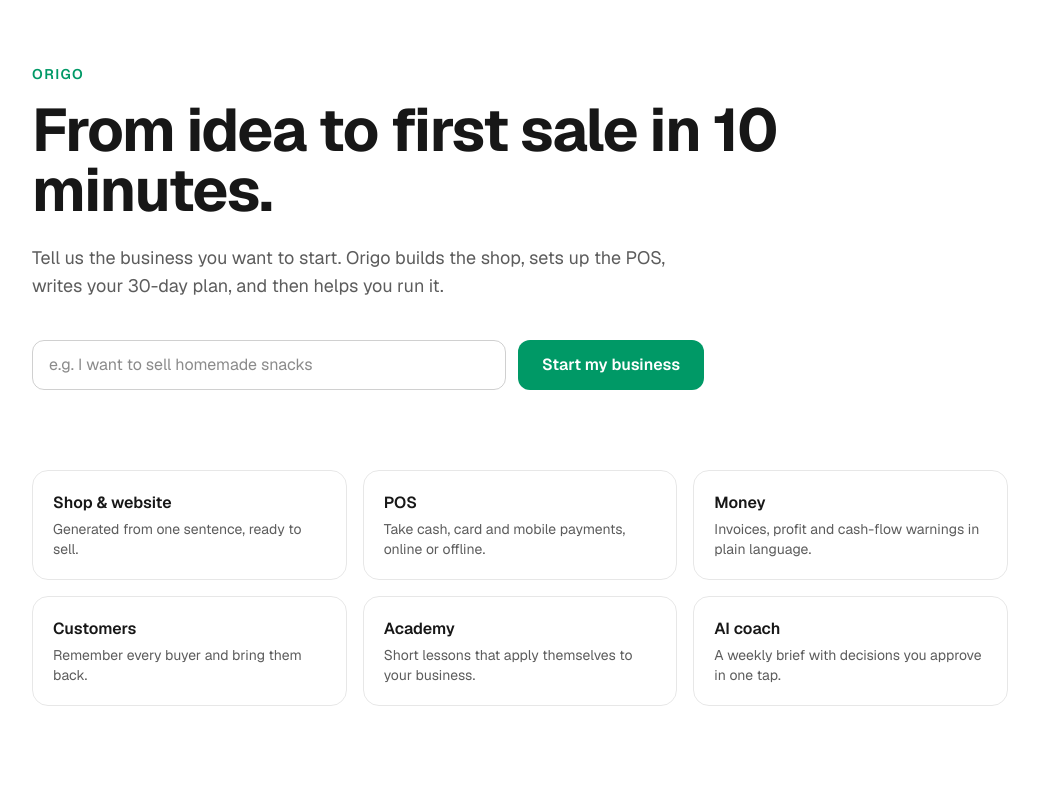
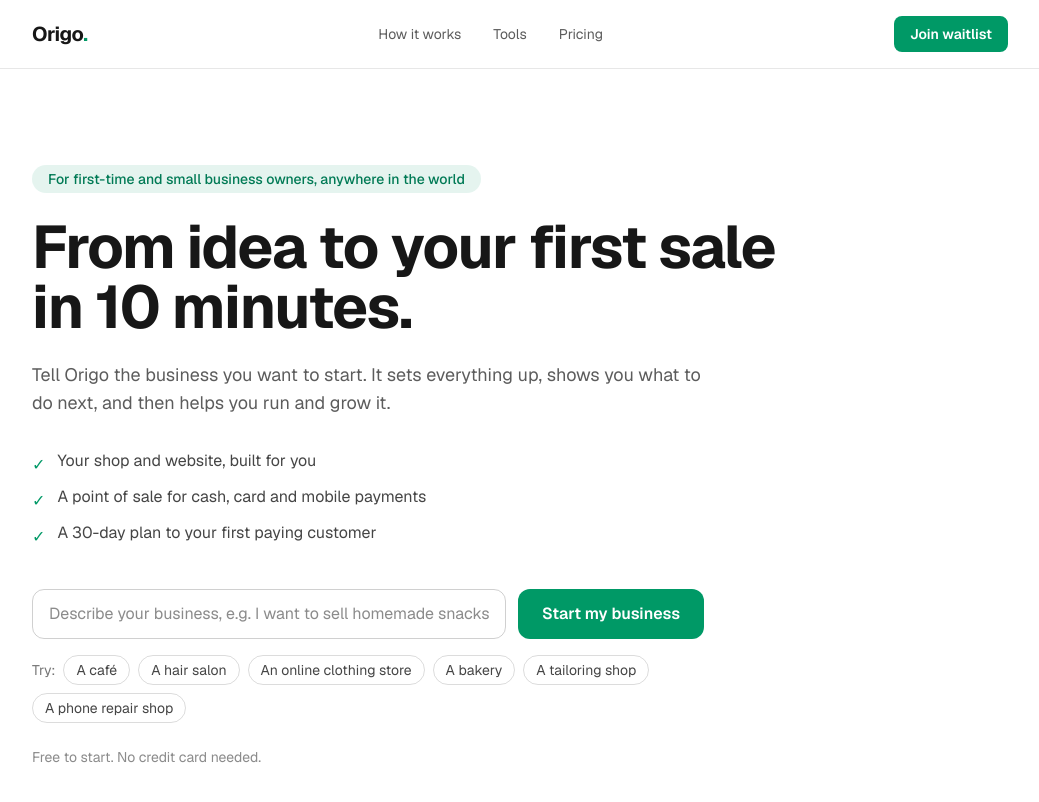
Before and after one commit to Nad278/neema, a Next.js app: page / in a window 1280 px wide. Shown: the top 802 px of the page, without its empty margins (120-1159 px from the left). Built offline with nearby package versions, Linux system fonts and the light colour scheme.

Commit message:
Landing page: add top bar and specific hero with example businesses
Co-Authored-By: Claude Sonnet 5.5 <noreply@anthropic.com>
Claude-Session: https://claude.ai/code/session_01Pq5wfC4yfvko6RpYseSg7r

```diff
--- a/src/app/page.tsx
+++ b/src/app/page.tsx
@@ -1,48 +1,43 @@
-const modules = [
-  { name: "Shop & website", text: "Generated from one sentence, ready to sell." },
-  { name: "POS", text: "Take cash, card and mobile payments, online or offline." },
-  { name: "Money", text: "Invoices, profit and cash-flow warnings in plain language." },
-  { name: "Customers", text: "Remember every buyer and bring them back." },
-  { name: "Academy", text: "Short lessons that apply themselves to your business." },
-  { name: "AI coach", text: "A weekly brief with decisions you approve in one tap." },
+import HeroForm from "@/components/HeroForm";
+import Navbar from "@/components/Navbar";
+
+const promises = [
+  "Your shop and website, built for you",
+  "A point of sale for cash, card and mobile payments",
+  "A 30-day plan to your first paying customer",
 ];
 
 export default function Home() {
   return (
-    <main className="mx-auto w-full max-w-5xl px-6 py-16">
-      <p className="text-sm font-semibold tracking-widest text-emerald-600 uppercase">
-        Origo
-      </p>
-      <h1 className="mt-4 max-w-3xl text-4xl font-bold tracking-tight sm:text-6xl">
-        From idea to first sale in 10 minutes.
-      </h1>
-      <p className="mt-6 max-w-2xl text-lg text-foreground/70">
-        Tell us the business you want to start. Origo builds the shop, sets up
-        the POS, writes your 30-day plan, and then helps you run it.
-      </p>
+    <>
+      <Navbar />
+      <main className="mx-auto w-full max-w-5xl px-6 py-16 sm:py-24">
+        <p className="inline-block rounded-full bg-emerald-600/10 px-4 py-1 text-sm font-medium text-emerald-700">
+          For first-time and small business owners, anywhere in the world
+        </p>
+        <h1 className="mt-6 max-w-3xl text-4xl font-bold tracking-tight sm:text-6xl">
+          From idea to your first sale in 10 minutes.
+        </h1>
+        <p className="mt-6 max-w-2xl text-lg text-foreground/70">
+          Tell Origo the business you want to start. It sets everything up,
+          shows you what to do next, and then helps you run and grow it.
+        </p>
 
-      <form className="mt-10 flex max-w-2xl flex-col gap-3 sm:flex-row">
-        <input
-          type="text"
-          placeholder="e.g. I want to sell homemade snacks"
-          className="flex-1 rounded-xl border border-foreground/20 bg-transparent px-4 py-3 outline-none focus:border-emerald-600"
-        />
-        <button
-          type="button"
-          className="rounded-xl bg-emerald-600 px-6 py-3 font-semibold text-white hover:bg-emerald-700"
-        >
-          Start my business
-        </button>
-      </form>
+        <ul className="mt-8 space-y-2 text-foreground/80">
+          {promises.map((p) => (
+            <li key={p} className="flex items-start gap-3">
+              <span className="mt-1 text-emerald-600">✓</span>
+              {p}
+            </li>
+          ))}
+        </ul>
 
-      <section className="mt-20 grid gap-4 sm:grid-cols-2 lg:grid-cols-3">
-        {modules.map((m) => (
-          <div key={m.name} className="rounded-2xl border border-foreground/10 p-5">
-            <h2 className="font-semibold">{m.name}</h2>
-            <p className="mt-1 text-sm text-foreground/70">{m.text}</p>
-          </div>
-        ))}
-      </section>
-    </main>
+        <HeroForm />
+
+        <p className="mt-6 text-sm text-foreground/50">
+          Free to start. No credit card needed.
+        </p>
+      </main>
+    </>
   );
 }
--- /dev/null
+++ b/src/components/HeroForm.tsx
@@ -0,0 +1,56 @@
+"use client";
+
+import { useState } from "react";
+
+const examples = [
+  "A café",
+  "A hair salon",
+  "An online clothing store",
+  "A bakery",
+  "A tailoring shop",
+  "A phone repair shop",
+];
+
+export default function HeroForm() {
+  const [idea, setIdea] = useState("");
+
+  return (
+    <div className="mt-10 max-w-2xl">
+      <form
+        id="waitlist"
+        onSubmit={(e) => e.preventDefault()}
+        className="flex flex-col gap-3 sm:flex-row"
+      >
+        <input
+          type="text"
+          value={idea}
+          onChange={(e) => setIdea(e.target.value)}
+          placeholder="Describe your business, e.g. I want to sell homemade snacks"
+          aria-label="Describe your business"
+          suppressHydrationWarning
+          className="flex-1 rounded-xl border border-foreground/20 bg-transparent px-4 py-3 outline-none focus:border-emerald-600"
+        />
+        <button
+          type="submit"
+          className="rounded-xl bg-emerald-600 px-6 py-3 font-semibold text-white hover:bg-emerald-700"
+        >
+          Start my business
+        </button>
+      </form>
+
+      <div className="mt-4 flex flex-wrap items-center gap-2 text-sm">
+        <span className="text-foreground/60">Try:</span>
+        {examples.map((e) => (
+          <button
+            key={e}
+            type="button"
+            onClick={() => setIdea(e)}
+            className="rounded-full border border-foreground/15 px-3 py-1 text-foreground/80 hover:border-emerald-600 hover:text-emerald-700"
+          >
+            {e}
+          </button>
+        ))}
+      </div>
+    </div>
+  );
+}
--- /dev/null
+++ b/src/components/Navbar.tsx
@@ -0,0 +1,32 @@
+const links = [
+  { href: "#how-it-works", label: "How it works" },
+  { href: "#tools", label: "Tools" },
+  { href: "#pricing", label: "Pricing" },
+];
+
+export default function Navbar() {
+  return (
+    <header className="border-b border-foreground/10">
+      <nav className="mx-auto flex w-full max-w-5xl items-center justify-between px-6 py-4">
+        <a href="#" className="text-xl font-bold tracking-tight">
+          Origo<span className="text-emerald-600">.</span>
+        </a>
+        <ul className="hidden items-center gap-8 text-sm text-foreground/70 sm:flex">
+          {links.map((l) => (
+            <li key={l.href}>
+              <a href={l.href} className="hover:text-foreground">
+                {l.label}
+              </a>
+            </li>
+          ))}
+        </ul>
+        <a
+          href="#waitlist"
+          className="rounded-lg bg-emerald-600 px-4 py-2 text-sm font-semibold text-white hover:bg-emerald-700"
+        >
+          Join waitlist
+        </a>
+      </nav>
+    </header>
+  );
+}
```
